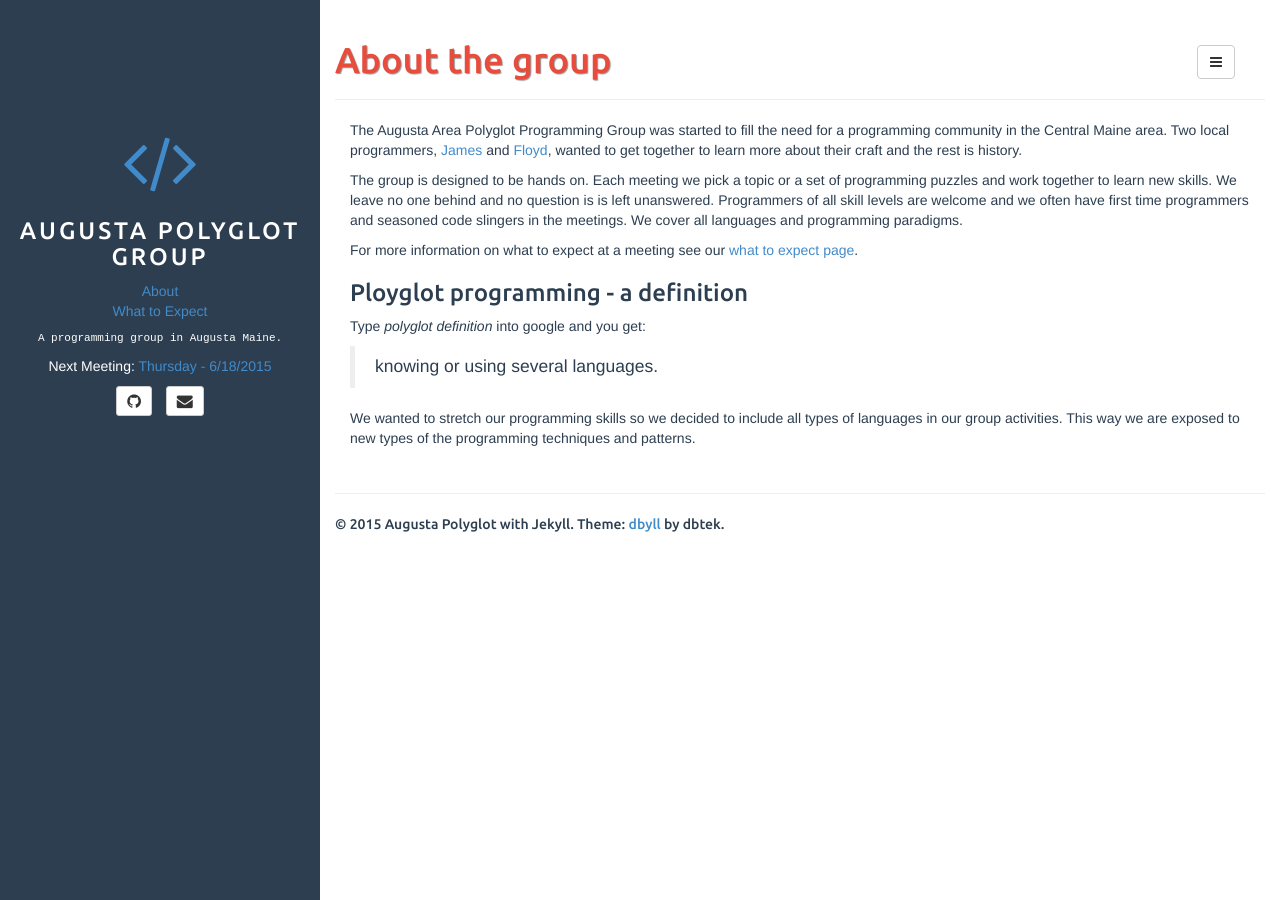
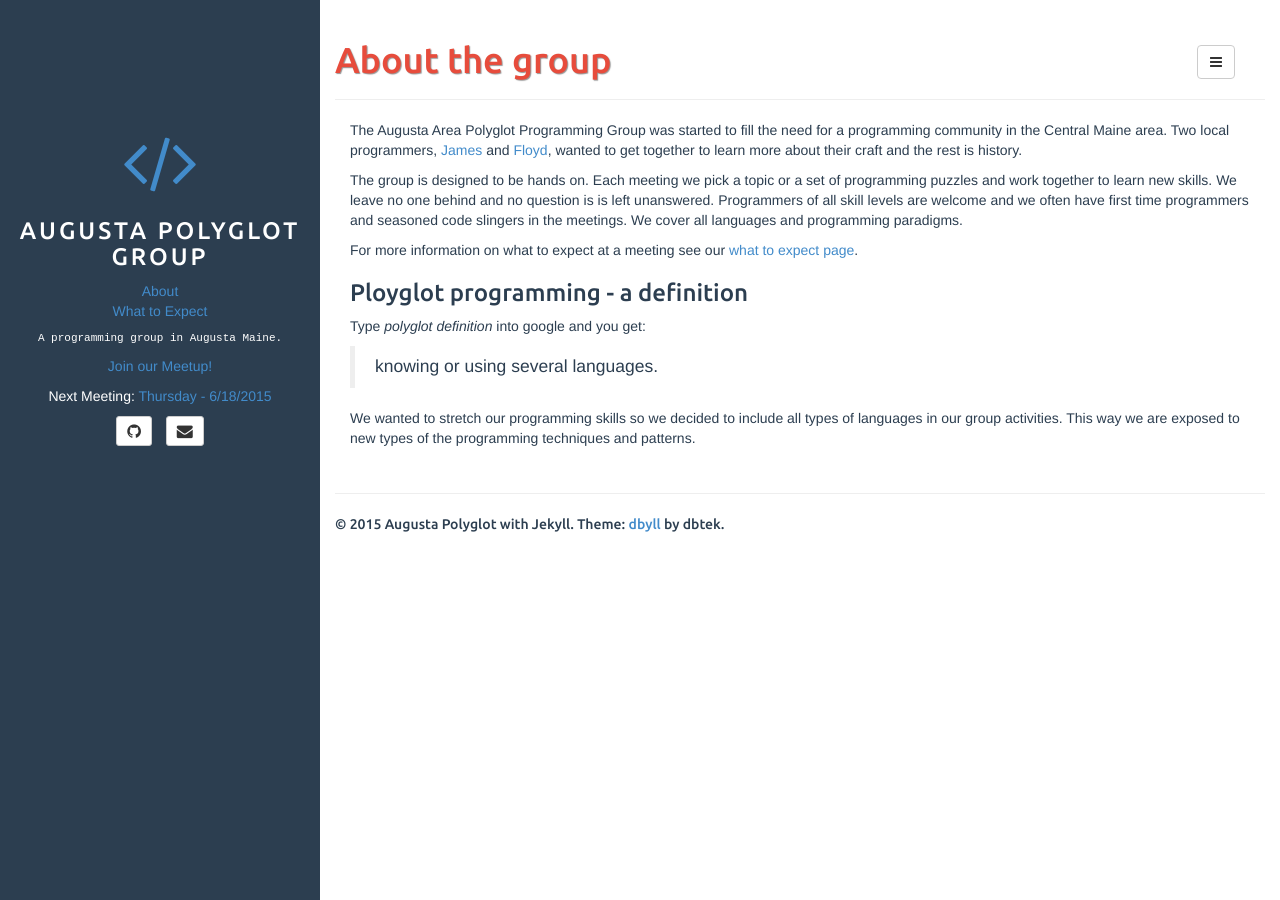
Before and after one commit to Augusta-Polyglot/augusta-polyglot.github.io, a Jekyll site: the page built from about.html, in a window 1280 px wide. Built offline with Jekyll 4.4.1, drawn with Linux system fonts in a browser that asks for light colours.

Commit message:
added meetup link

```diff
--- a/_includes/sidebar.html
+++ b/_includes/sidebar.html
@@ -16,6 +16,9 @@
 {% if site.author.bio %}
 <div id="bio" class="text-center">
 	{{ site.author.bio }}
+</div>
+<div class="text-center">
+	<p><a href="http://www.meetup.com/Augusta-Area-Polyglot-Any-Language-Programming-Group/">Join our Meetup!</a></a></p>
 </div>
 <!--<div class="text-center">
 	<p><a href="https://join.me/">Click here to join tonights meeting</a></a></p>
```
